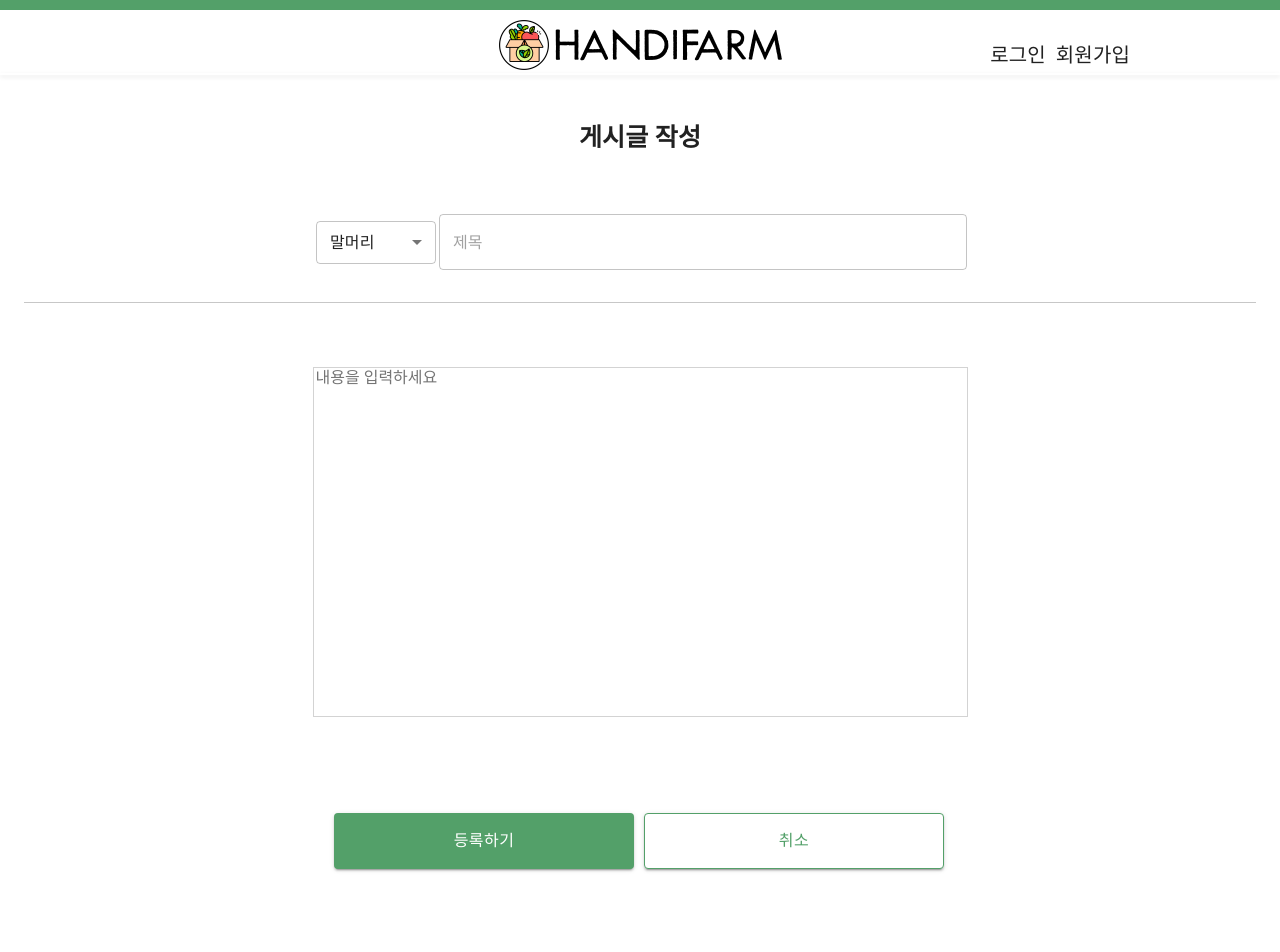
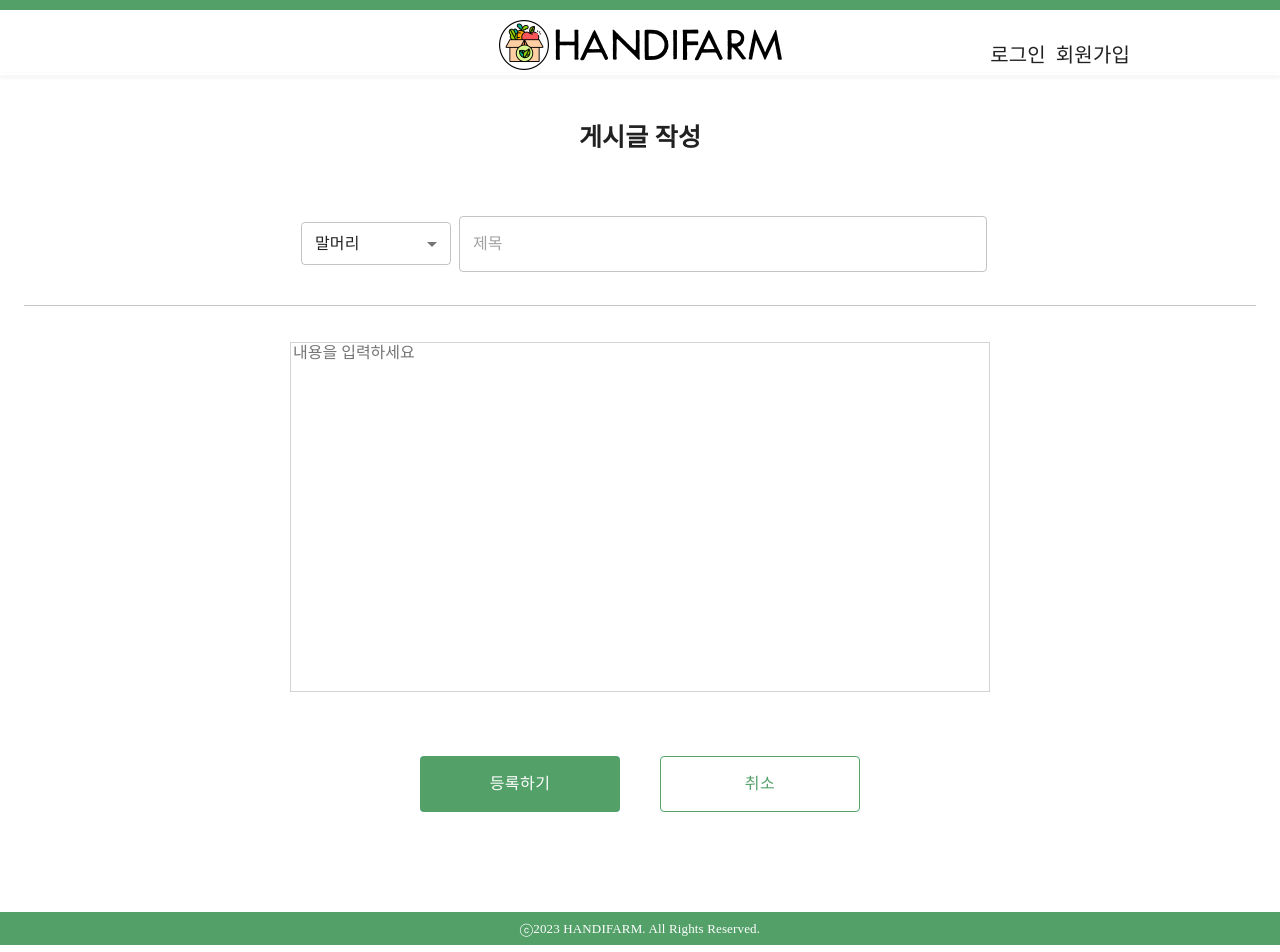
Before and after one commit to 1roo/handifarm-frontend, a React (Create React App) app: page /boardRegist in a window 1280 px wide. Shown: the top 952 px of the page. Built offline with nearby package versions, Linux system fonts and the light colour scheme; a web font is replaced by a local one.

Commit message:
230714 boardRegist, boardList 페이지네이션 구현

```diff
--- a/src/components/board/Board.scss
+++ b/src/components/board/Board.scss
@@ -70,9 +70,10 @@ table {
 
 textArea {
     border: 1px solid lightgray;
-    width: 650px;
+    width: 700px;
     height: 350px;
     resize: none;
+    margin-top: 20px;
 
 
         input {
@@ -81,7 +82,7 @@ textArea {
             justify-content: start;
             align-content: start;
             vertical-align: top;
-            width: 650px;
+            width: 700px;
             font-size: 1rem;
             font-weight: 200;
             line-height: 1.5;
@@ -90,7 +91,7 @@ textArea {
         }
 
         @media (min-width: 770px) {
-            width: 655px;
+            width: 700px;
         }
 
 
@@ -104,6 +105,17 @@ textArea:focus {
     outline: white;
 }
 
-.grid-box {
+.css-do48jf-MuiFormControl-root {
+    display: flex !important;
+}
+
+.registBtns {
     display: flex;
+
+    button {
+        width: 200px;
+        margin: 0 20px;
+        text-decoration: none;
+        color: white;
+    }
 }
--- a/src/components/board/BoardList.js
+++ b/src/components/board/BoardList.js
@@ -1,6 +1,6 @@
 import "./Board.scss";
 
-import { React, useEffect, useState } from "react";
+import { useEffect, useState } from "react";
 import Table from "react-bootstrap/Table";
 import {
   FormControl,
@@ -11,13 +11,13 @@ import {
   Select,
   MenuItem,
   Stack,
-  Pagination,
+  Pagination
 } from "@mui/material";
-import { fontWeight, margin } from "@mui/system";
 import { API_BASE_URL as BASE, BOARD } from "../../config/host-config";
 
 function BoardList() {
   const [data, setData] = useState([]);
+
 
   const API_BASE_URL = BASE + BOARD;
 
@@ -40,6 +40,8 @@ function BoardList() {
       });
   }, []);
 
+
+
   const [selectedTopic, setSelectedTopic] = useState("all"); // 기본값으로 'all'을 선택
   const handleTopicChange = (event) => {
     setSelectedTopic(event.target.value);
@@ -49,6 +51,26 @@ function BoardList() {
   const handleConditionChange = (event) => {
     setSelectedCondition(event.target.value);
   };
+
+  //페이지네이션
+  const [currentPage, setCurrentPage] = useState(1);
+
+  const itemsPerPage = 20;
+  const pageCount = Math.ceil(data.length / itemsPerPage);
+
+
+  //공지글이 제일 최상단에 고정되도록
+  const sortedData = [...data].sort((a, b) => {
+    if (a.category === "notice" && b.category !== "notice") return -1;
+    if (a.category !== "notice" && b.category === "notice") return 1;
+    return 0;
+  });
+
+  const displayedData = sortedData.slice(
+    (currentPage - 1) * itemsPerPage,
+    currentPage * itemsPerPage
+  );
+
 
   return (
     <>
@@ -118,10 +140,10 @@ function BoardList() {
               </tr>
             </thead>
             <tbody>
-              {data.map((row) => (
+              {displayedData.map((row) => (
                 <tr
                   style={
-                    row.category == "공지"
+                    row.category == "notice"
                       ? { backgroundColor: "gainsboro" }
                       : { backgroundColor: "none" }
                   }
@@ -130,28 +152,29 @@ function BoardList() {
                   <td className="td">
                     <div
                       style={
-                        row.category == "공지"
+                        row.category == "notice"
                           ? { display: "none" }
                           : { display: "block" }
                       }
                     >
-                      {row.category}
+                      {row.category == "information" && "정보"}
+                      {row.category == "free" && "자유"}
                     </div>
                     <div
                       className="notice-box"
                       style={
-                        row.category == "공지"
+                        row.category == "notice"
                           ? { display: "block", color: "red" }
                           : { display: "none" }
                       }
                     >
-                      {row.category}
+                      {row.category == "notice" && "공지"}
                     </div>
                   </td>
                   <td
                     className="td td-title"
                     style={
-                      row.category == "공지"
+                      row.category == "notice"
                         ? { color: "red", fontWeight: "bold" }
                         : { color: "black" }
                     }
@@ -168,7 +191,11 @@ function BoardList() {
         </Grid>
         <Grid>
           <Stack spacing={2}>
-            <Pagination count={10} color="primary" />
+          <Pagination
+      count={pageCount}
+      page={currentPage}
+      color="success"
+      onChange={(event, page) => setCurrentPage(page)} />
           </Stack>
         </Grid>
       </Container>
--- a/src/components/board/BoardRegist.js
+++ b/src/components/board/BoardRegist.js
@@ -5,43 +5,91 @@ import {
   MenuItem,
   Grid,
   CssBaseline,
-  Box,
   FormControl,
   Select,
   Container,
   TextField,
   Button,
 } from "@mui/material";
-import { styled } from "@mui/system";
 import { API_BASE_URL as BASE, BOARD } from "../../config/host-config";
+import { useNavigate } from "react-router-dom";
 
 function BoardRegist() {
+
+//리다이렉트 사용하기
+const redirection = useNavigate();
+
+
+
   const [selectedTopic, setSelectedTopic] = useState("all"); // 기본값으로 'all'을 선택
   const handleTopicChange = (event) => {
     setSelectedTopic(event.target.value);
   };
 
-  //회원 가입 처리 서버 요청
+  const [boardValue, setBoardValue] = useState({
+    userNick:"",
+    category: "",
+    title: "",
+    content: "",
+  });
+
+   //검증 데이터를 상태변수에 저장하는 함수
+   const saveInputState = ({ key, inputValue }) => {
+      setBoardValue({
+        ...boardValue,
+        [key]: inputValue,
+      });
+  };
+
+
+  const titleHandler = (e) => {
+    const inputValue = e.target.value;
+    saveInputState({
+      ...boardValue,
+      key: "title",
+      inputValue,
+    })
+  }
+
+  const contentHandler = (e) => {
+    const inputValue = e.target.value;
+    saveInputState({
+      ...boardValue,
+      key: "content",
+      inputValue,
+    })
+  }
+
+  //게시글 등록 처리 서버 요청
   const fetchRegistPost = () => {
     const API_BASE_URL = BASE + BOARD;
 
-    const requestData = {};
+    const token = localStorage.getItem("ACCESS_TOKEN");
+
+    const requestData = {
+      category: selectedTopic,
+      title: boardValue.title,
+      content: boardValue.content,
+    };
 
     fetch(API_BASE_URL, {
       method: "POST",
-      headers: { "content-type": "application/json" },
+      headers: { "content-type": "application/json", Authorization: `Bearer ${token}`,},
       body: JSON.stringify(requestData),
     }).then((res) => {
       if (res.status === 200) {
         alert("게시글 등록이 완료되었습니다.");
-      } else {
-        alert("서버와의 통신이 원활하지 않습니다.");
         console.log(JSON.stringify(requestData));
+        redirection("/board");
       }
-    });
+      else {
+        console.error();
+      }
+    })
+
   };
 
-  // 회원 가입 버튼 클릭 핸들러
+  // 게시글 등록 버튼 클릭 핸들러
   const registButtonClickHandler = (e) => {
     e.preventDefault();
 
@@ -64,7 +112,7 @@ function BoardRegist() {
           }}
         >
           <Grid>
-            <FormControl sx={{ m: 1, minWidth: 120 }}>
+            <FormControl sx={{ m: 1, minWidth: 150 }}>
               <Select
                 id="topic"
                 value={selectedTopic}
@@ -80,63 +128,44 @@ function BoardRegist() {
             </FormControl>
           </Grid>
           <Grid>
-            <TextField placeholder="제목" variant="outlined" />
+            <TextField placeholder="제목" variant="outlined" onChange={titleHandler} />
           </Grid>
         </Grid>
         <br />
         <hr />
 
-        <Grid
-          item
-          xs={12}
-          sm={12}
-          container
-          spacing={0}
+
+          <FormControl sx={{minWidth: 700, alignItems: "center", justifyContent: "center"}}>
+            <textarea placeholder="내용을 입력하세요" onChange={contentHandler}/>
+          </FormControl>
+
+                 <Container component="main" maxWidth="sm" spacing={1}
           sx={{
             marginTop: 8,
             display: "flex",
             alignItems: "center",
             justifyContent: "center",
-          }}
-        >
-          <FormControl sx={{ m: 1, minWidth: 120 }}>
-            <textarea maxRows={13} placeholder="내용을 입력하세요" />
-          </FormControl>
-        </Grid>
-        <Grid
-          container
-          spacing={1}
-          sx={{
-            marginTop: 8,
-            display: "flex",
-            alignItems: "center",
-            justifyContent: "center",
-          }}
-        >
-          <Grid item xs={3} sm={3}>
+          }}>
+          <div className="registBtns">
             <Button
               className="green-btn"
               type="submit"
               fullWidth
-              variant="contained"
-              sx={{ mt: 3, mb: 2, width: "300px" }}
               onClick={registButtonClickHandler}
             >
               등록하기
             </Button>
-          </Grid>
-          <Grid item xs={3} sm={3}>
+
             <Button
               id="exitBtn"
               type="button"
               fullWidth
-              variant="contained"
-              sx={{ mt: 3, mb: 2, width: "300px" }}
             >
               취소
             </Button>
-          </Grid>
-        </Grid>
+          </div>
+          </Container>
+
       </Container>
     </>
   );
--- a/src/components/user/Join.js
+++ b/src/components/user/Join.js
@@ -30,12 +30,9 @@ const Join = () => {
   const [agreeChecked, setAgreeChecked] = useState(false);
 
   const [phoneCheckNum, setPhoneCheckNum] = useState("");
-  const [email1, setEmail1] = useState("");
   const [email2, setEmail2] = useState("");
   const [phone2, setPhone2] = useState("");
   const [phone3, setPhone3] = useState("");
-  const [userAddrBasic, setUserAddrBasic] = useState("");
-  const [userPostcode, setUserPostcode] = useState("");
 
   useEffect(() => {
     window.daum = window.daum || {}; // daum 객체 전역 범위에 선언
@@ -421,7 +418,6 @@ const Join = () => {
         redirection("/login");
       } else {
         alert("서버와의 통신이 원활하지 않습니다.");
-        console.log(JSON.stringify(requestData));
       }
     });
   };
```
Also changed, not shown: src/components/util/Pagination.js (added, +18 -0 lines).
